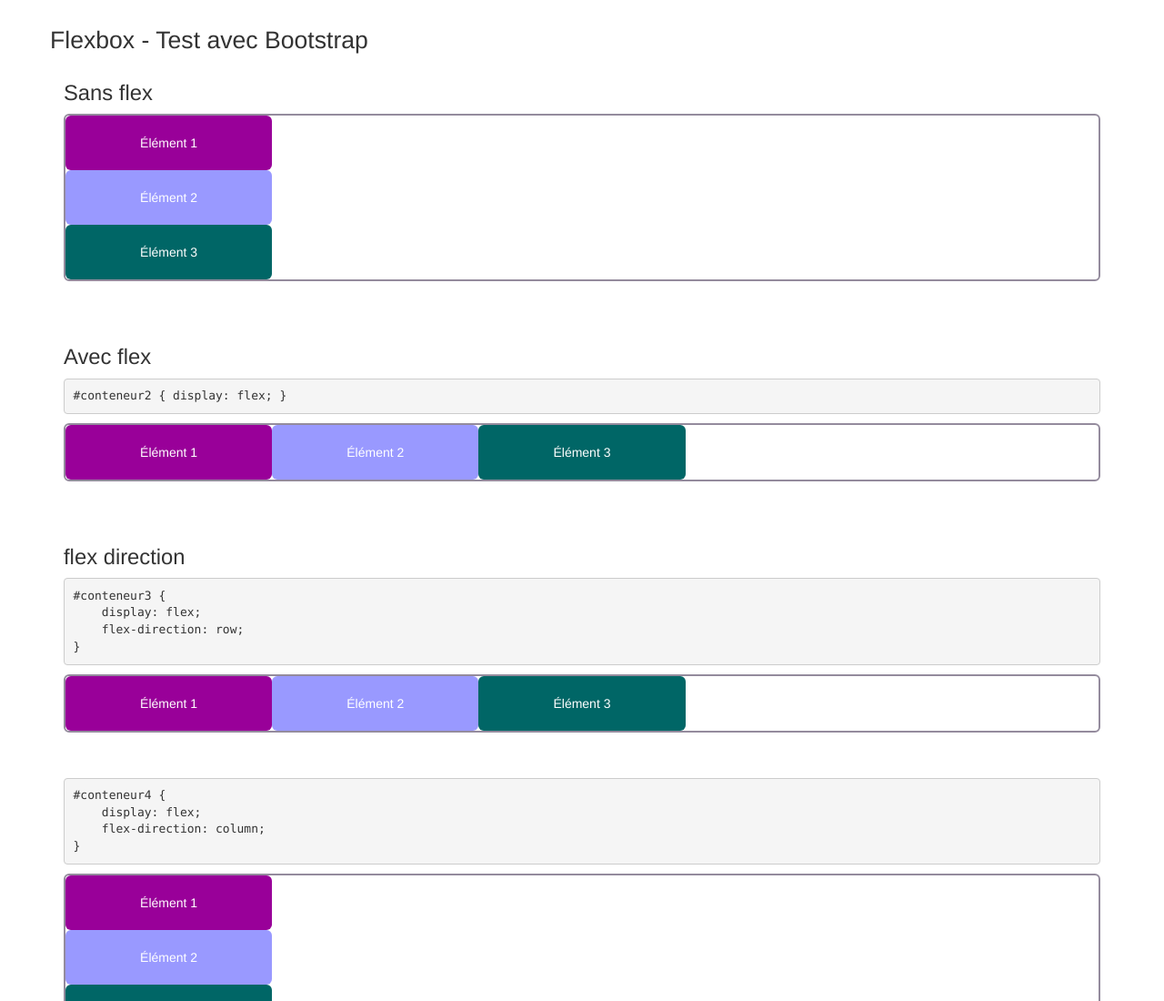
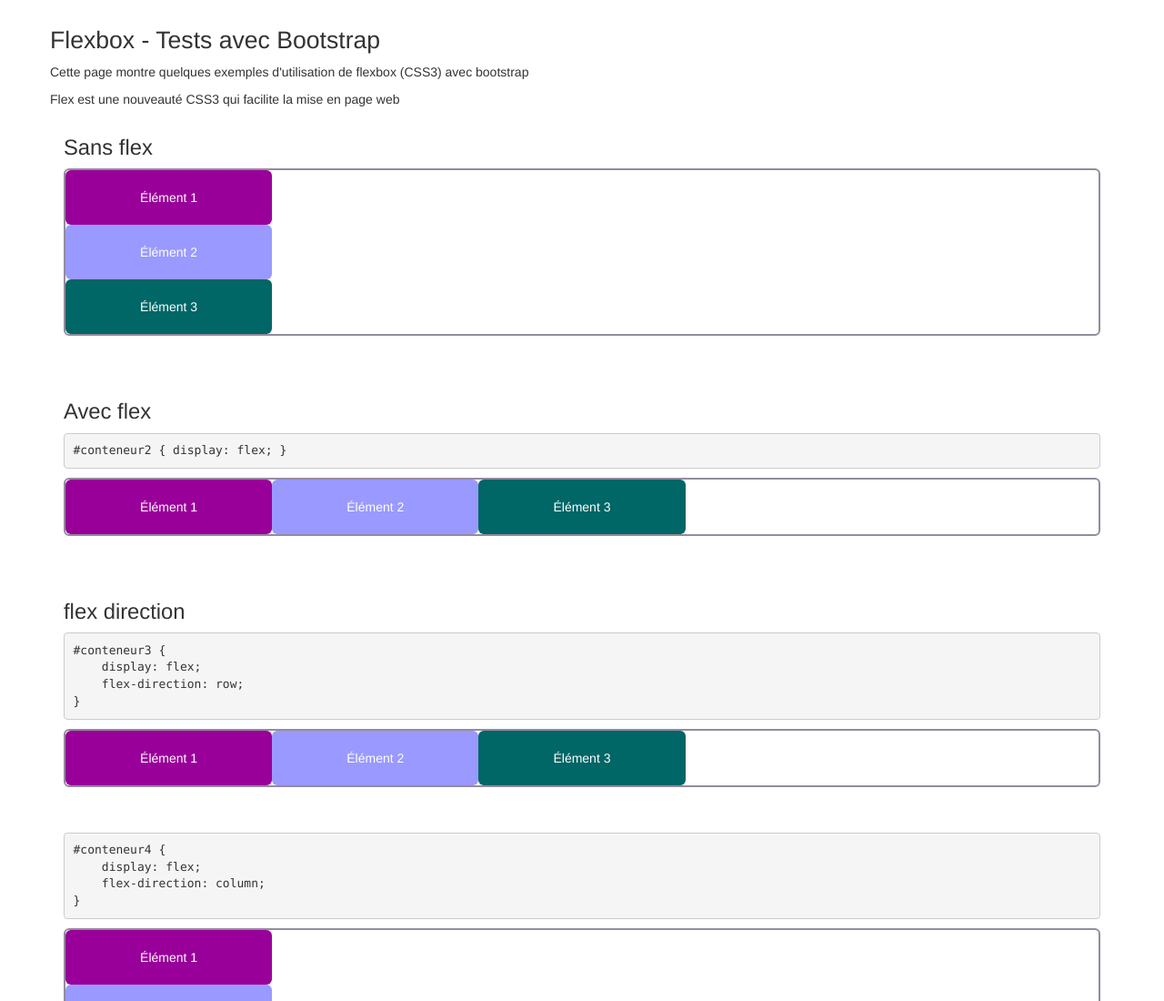
Before and after one commit to ChristopheMalo/how-to-use-flexbox, a plain HTML site: page index.html in a window 1280 px wide. Shown: the top 1100 px of the page at 91% size. Drawn offline with nearby package versions, Linux system fonts and the light colour scheme.

Commit message:
Ajouter un paragraphe d'explications dans le fichier index

```diff
--- a/index.html
+++ b/index.html
@@ -24,7 +24,9 @@
     <body>
         <div  class="container">
             <div class="row">
-                <h1>Flexbox - Test avec Bootstrap</h1>
+                <h1>Flexbox - Tests avec Bootstrap</h1>
+                <p>Cette page montre quelques exemples d'utilisation de flexbox (CSS3) avec bootstrap</p>
+                <p>Flex est une nouveauté CSS3 qui facilite la mise en page web</p>
 
                 <!-- Sans flex -->
                 <div class="col-xs-12">
```
